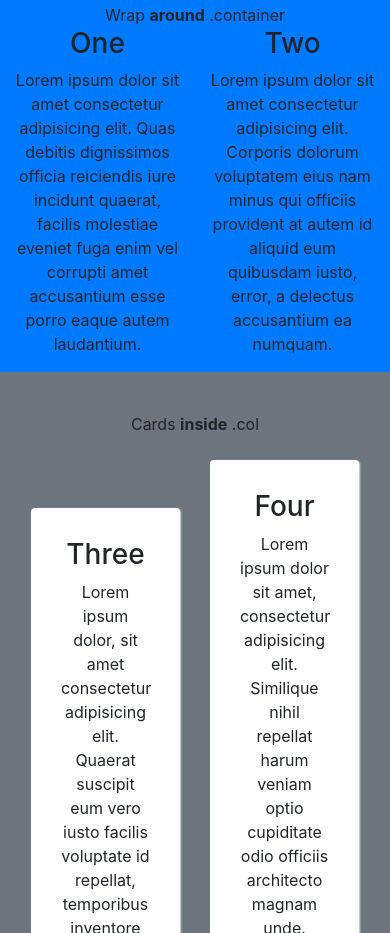
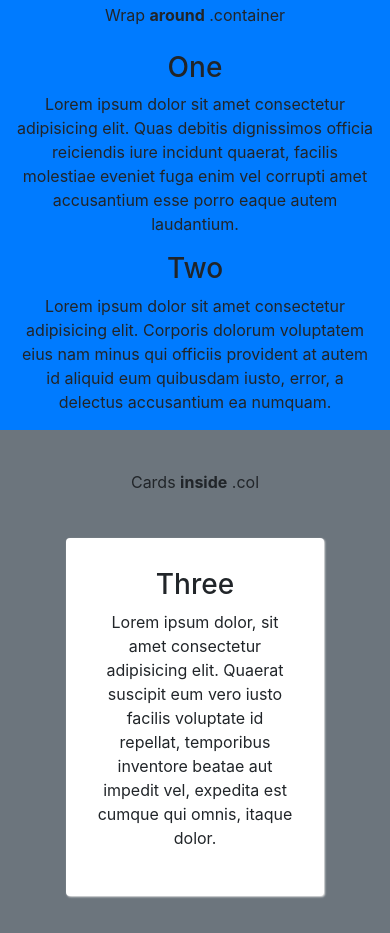
Before and after one commit to Kevinclane/day-3-TwoGridTricks, a plain HTML site: page index.html in a window 390 px wide. Shown: the part 282-1215 px from the top of the page. Drawn offline with nearby package versions, Linux system fonts and the light colour scheme.

Commit message:
2nd upload

```diff
--- a/index.html
+++ b/index.html
@@ -12,6 +12,7 @@
 
 <body class="text-center">
   <main class="container-fluid">
+
     <div class="row m-5">
       <div class="col-12">
         <h2>Two Grid Tricks</h2>
@@ -20,28 +21,30 @@
         <h5>Wrapper <b>around</b> .container or cards <b>inside</b> .col</h5>
       </div>
     </div>
+
     <div class="row bg-primary">
-      <div class="col-12 mt-4">Wrap <b>around</b> .container</div>
-      <div class="col-6">
+      <div class="col-12 mt-4 mb-4">Wrap <b>around</b> .container</div>
+      <div class="col-md-6 ">
         <h3>One</h3>
         <p>Lorem ipsum dolor sit amet consectetur adipisicing elit. Quas debitis dignissimos officia reiciendis iure
           incidunt quaerat, facilis molestiae eveniet fuga enim vel corrupti amet accusantium esse porro eaque autem
           laudantium.</p>
       </div>
-      <div class="col-6">
+      <div class="col-md-6">
         <h3>Two</h3>
         <p>Lorem ipsum dolor sit amet consectetur adipisicing elit. Corporis dolorum voluptatem eius nam minus qui
           officiis provident at autem id aliquid eum quibusdam iusto, error, a delectus accusantium ea numquam.</p>
       </div>
     </div>
+
     <div class="row justify-content-around bg-secondary p-3">
       <div class="col-12 mb-4 mt-4">Cards <b>inside</b> .col</div>
-      <div class="col-5 cardM m-auto card-white">
+      <div class="col-md-5 m-md-auto card-white">
         <h3>Three</h3>
         <p>Lorem ipsum dolor, sit amet consectetur adipisicing elit. Quaerat suscipit eum vero iusto facilis voluptate
           id repellat, temporibus inventore beatae aut impedit vel, expedita est cumque qui omnis, itaque dolor.</p>
       </div>
-      <div class="col-5 cardM m-auto card-white">
+      <div class="col-md-5 m-md-auto card-white">
         <h3>Four</h3>
         <p>Lorem ipsum dolor sit amet, consectetur adipisicing elit. Similique nihil repellat harum veniam optio
           cupiditate odio officiis architecto magnam unde. Labore quod eum repellendus doloribus deserunt quisquam
--- a/style.css
+++ b/style.css
@@ -4,10 +4,6 @@
   box-shadow: 1px 1px 2px #e7e7e7;
   border-radius: 4px;
   margin: 20px 50px;
-}
-
-.fullScreen{
-  height: 100vh;
 }
 
 body{
@@ -17,7 +13,3 @@ body{
 main{
   flex-grow: 1;
 }
-
-.cardM{
-  margin:  ;
-}
```
